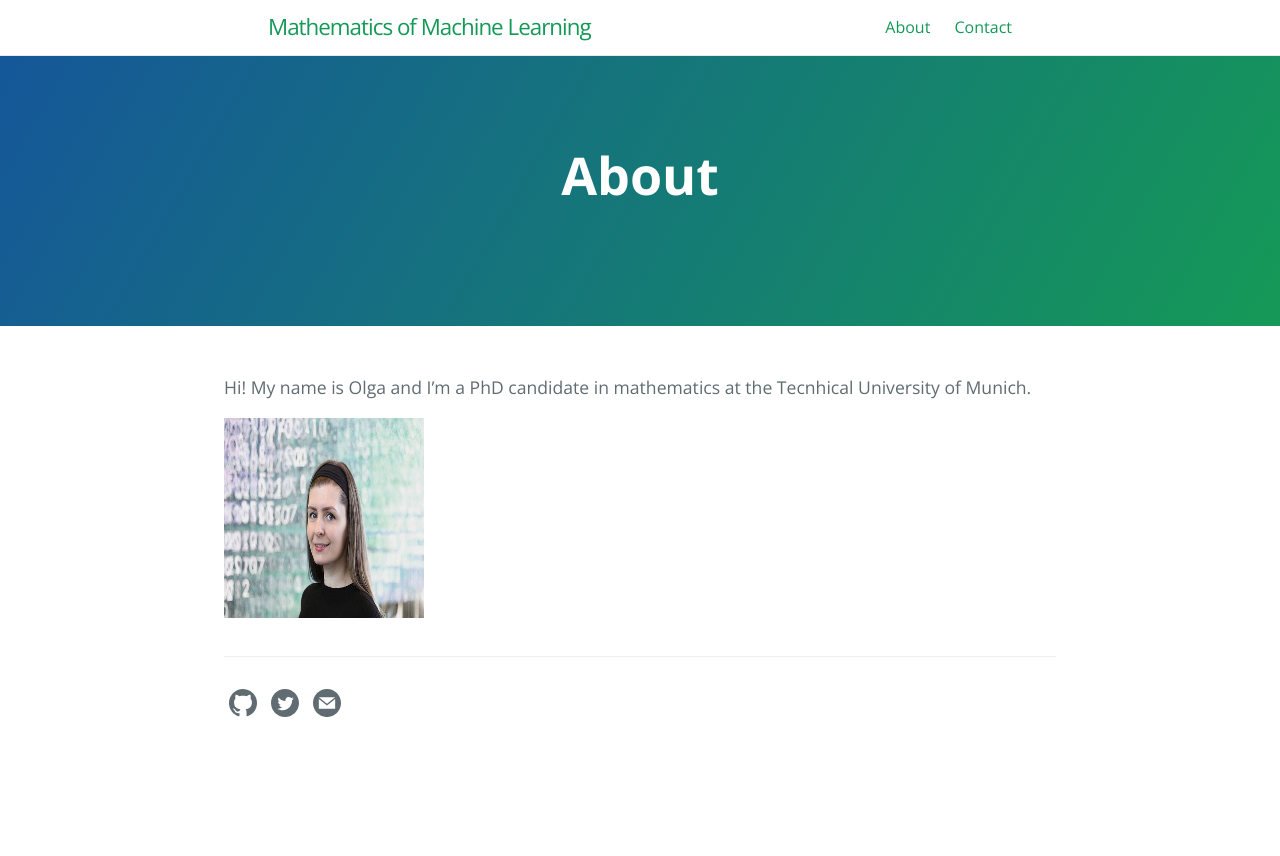
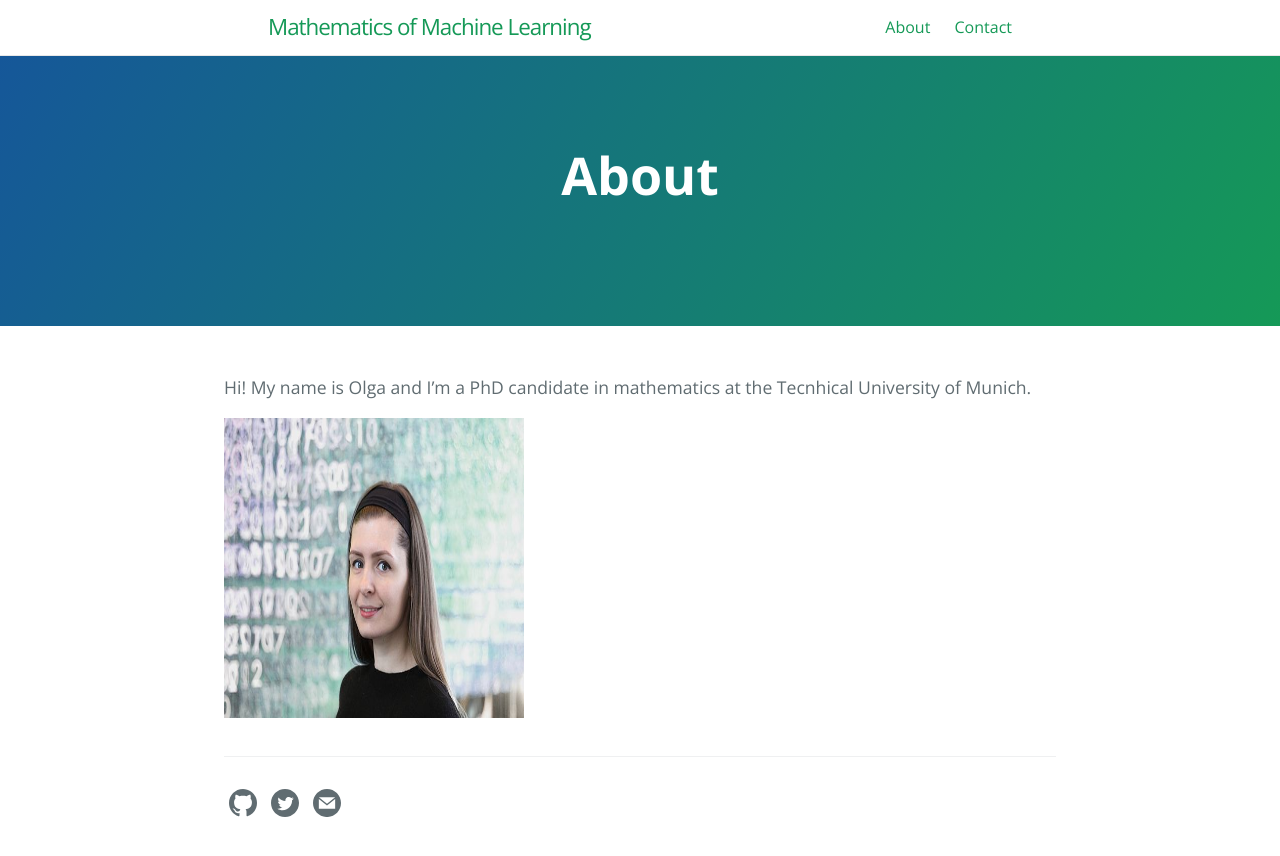
Before and after one commit to olgagraf/olgagraf.github.io, a Jekyll site: the page built from about.md, in a window 1280 px wide. Shown: the top 856 px of the page. Built offline with Jekyll 4.4.1, drawn with Linux system fonts in a browser that asks for light colours.

Commit message:
Update about.md

```diff
--- a/about.md
+++ b/about.md
@@ -9,7 +9,7 @@ order: 0
 
 Hi! My name is Olga and I'm a PhD candidate in mathematics at the Tecnhical University of Munich.
 
-<img src="assets/images/numbers14.jpg" width="200" height="200">
+<img src="assets/images/numbers14.jpg" width="300" height="300">
 
 <!---
 [Go to the Home Page]({{ '/' | absolute_url }})
```
